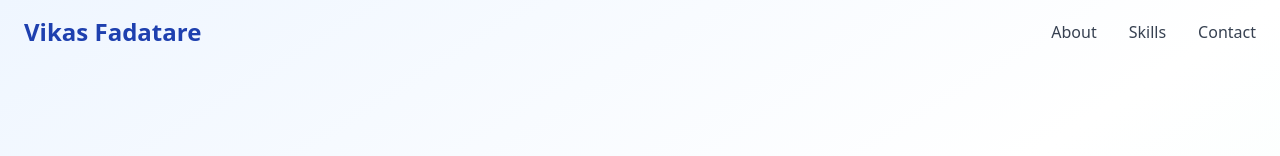
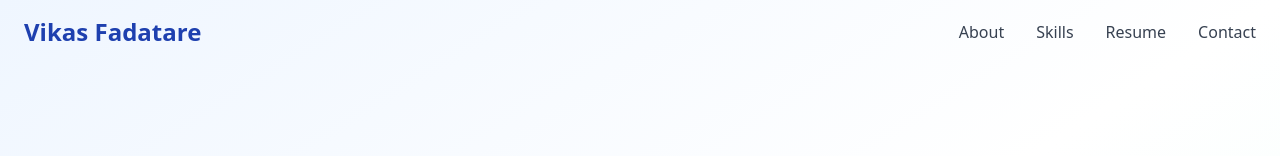
Before and after one commit to vikasfadatare/vikas-fadatare-portfolio, a React (Vite) app: page / in a window 1280 px wide. Shown: the top 156 px of the page. Built offline with nearby package versions, Linux system fonts and the light colour scheme.

Commit message:
Added Resume Features
1. Open resume new window and loading from google drive

```diff
--- a/src/components/Header.tsx
+++ b/src/components/Header.tsx
@@ -14,6 +14,14 @@ const Header = () => {
   }, []);
 
   const scrollToSection = (sectionId: string) => {
+     if (sectionId === 'resume') {
+      window.open(
+        'https://drive.google.com/file/d/1UOPJkl7EMJvjzui1vxLH2vV5JH2gNxnH/view?usp=sharing',
+        '_blank'
+      );
+      setIsMenuOpen(false);
+      return;
+    }
     const element = document.getElementById(sectionId);
     if (element) {
       element.scrollIntoView({ behavior: 'smooth' });
@@ -36,7 +44,7 @@ const Header = () => {
 
           {/* Desktop Menu */}
           <div className="hidden md:flex space-x-8">
-            {['About', 'Skills', 'Contact'].map((item) => (
+            {['About', 'Skills', 'Resume', 'Contact'].map((item) => (
               <button
                 key={item}
                 onClick={() => scrollToSection(item.toLowerCase())}
@@ -59,7 +67,7 @@ const Header = () => {
         {/* Mobile Menu */}
         {isMenuOpen && (
           <div className="md:hidden mt-4 py-4 bg-white rounded-lg shadow-lg">
-            {['About', 'Skills', 'Projects', 'Resume', 'Contact'].map((item) => (
+            {['About', 'Skills', 'Resume', 'Contact'].map((item) => (
               <button
                 key={item}
                 onClick={() => scrollToSection(item.toLowerCase())}
```
Also changed, not shown: 1 other file (tests, documents, lock files or other folders).
